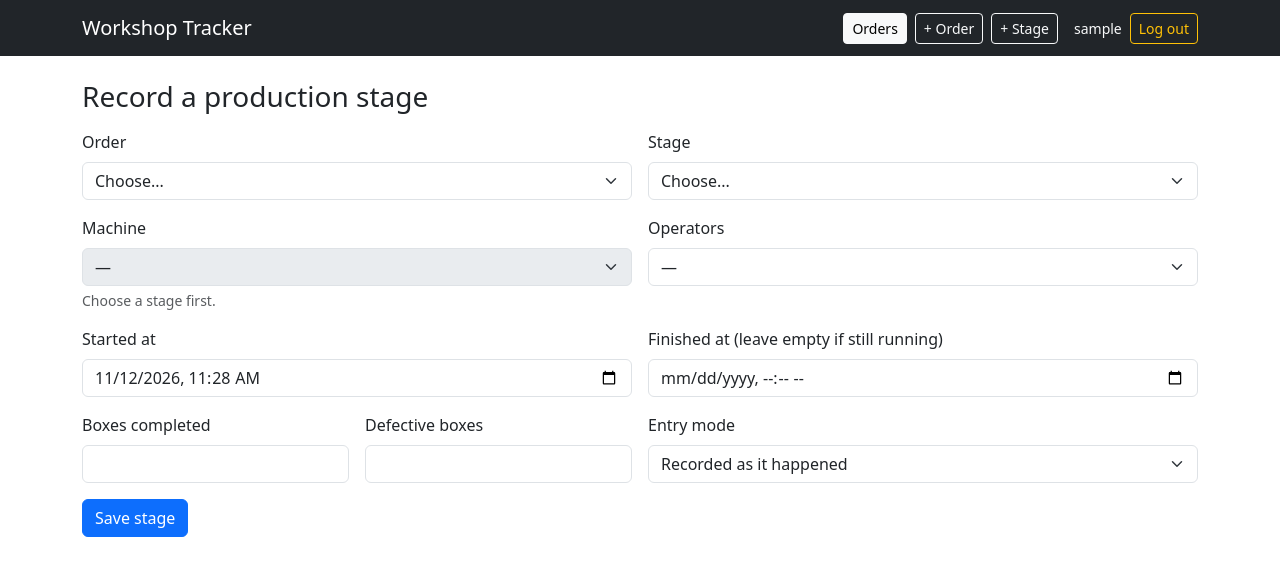
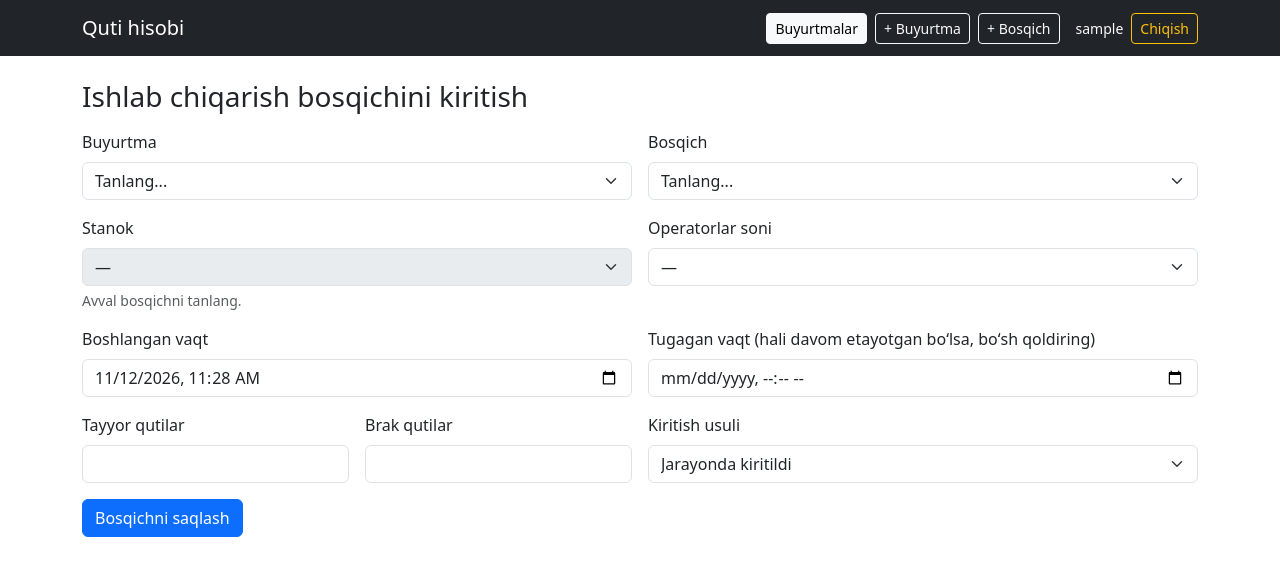
Before and after one commit to botu0106/box-workshop-tracker, a Flask app: page /stages/new in a window 1280 px wide. Shown: the top 576 px of the page. Run offline with Flask 3, Linux system fonts and the light colour scheme; the visitor is signed in with stand-in values (Sample User, id 1); a database or web service that is not in the repository returns one stand-in record (values such as "Sample title"); some libraries are stand-ins or nearby versions.

Commit message:
Uzbek interface complete (Closes #9)

```diff
--- a/app/auth.py
+++ b/app/auth.py
@@ -55,7 +55,7 @@ def login():
 
         # Same message for unknown user and wrong password, so usernames cannot be guessed
         if user is None or not check_password_hash(user["password_hash"], password):
-            error = "Incorrect username or password."
+            error = "Login yoki parol notoʻgʻri."
         else:
             session.clear()
             session["user_id"] = user["user_id"]
@@ -67,5 +67,5 @@ def login():
 @bp.route("/logout", methods=["POST"])
 def logout():
     session.clear()
-    flash("You have been logged out.", "success")
+    flash("Tizimdan chiqdingiz.", "success")
     return redirect(url_for("auth.login"))
--- a/app/routes.py
+++ b/app/routes.py
@@ -131,13 +131,13 @@ def new_order():
                         """,
                         data,
                     )
-                    new_id = cur.fetchone()["order_id"]
+                    cur.fetchone()
                 conn.commit()
-                flash(f"Order {data['order_code']} saved (ID {new_id}).", "success")
+                flash(f"{data['order_code']} raqamli buyurtma saqlandi.", "success")
                 return redirect(url_for("main.list_orders"))
             except psycopg2.errors.UniqueViolation:
                 conn.rollback()
-                errors["order_code"] = "An order with this code already exists."
+                errors["order_code"] = "Bunday raqamli buyurtma allaqachon mavjud."
 
     return render_template("order_form.html", box_types=box_types, errors=errors, form=form)
 
@@ -224,13 +224,13 @@ def new_stage_event():
                         """,
                         data,
                     )
-                    new_id = cur.fetchone()["stage_event_id"]
+                    cur.fetchone()
                 conn.commit()
-                flash(f"Stage saved (ID {new_id}).", "success")
+                flash("Bosqich saqlandi.", "success")
                 return redirect(url_for("main.order_detail", order_id=data["order_id"]))
             except psycopg2.IntegrityError:
                 conn.rollback()
-                flash("The database rejected this record. Please check the values.", "danger")
+                flash("Maʼlumotlar bazasi bu yozuvni qabul qilmadi. Qiymatlarni tekshiring.", "danger")
 
     return render_template(
         "stage_form.html",
@@ -303,11 +303,11 @@ def edit_stage_event(stage_event_id):
                         data,
                     )
                 conn.commit()
-                flash("Stage updated.", "success")
+                flash("Bosqich yangilandi.", "success")
                 return redirect(url_for("main.order_detail", order_id=stage["order_id"]))
             except psycopg2.IntegrityError:
                 conn.rollback()
-                flash("The database rejected this change. Please check the values.", "danger")
+                flash("Maʼlumotlar bazasi bu oʻzgarishni qabul qilmadi. Qiymatlarni tekshiring.", "danger")
     else:
         form = {
             "machine_id": str(stage["machine_id"]) if stage["machine_id"] else "",
--- a/app/templates/base.html
+++ b/app/templates/base.html
@@ -1,23 +1,23 @@
 <!doctype html>
-<html lang="en">
+<html lang="uz">
 <head>
   <meta charset="utf-8">
   <meta name="viewport" content="width=device-width, initial-scale=1">
-  <title>{% block title %}Workshop Tracker{% endblock %}</title>
+  <title>{% block title %}Quti hisobi{% endblock %}</title>
   <link href="https://cdn.jsdelivr.net/npm/bootstrap@5.3.3/dist/css/bootstrap.min.css" rel="stylesheet">
 </head>
 <body>
   <nav class="navbar navbar-dark bg-dark mb-4">
     <div class="container">
-      <a class="navbar-brand" href="{{ url_for('main.list_orders') }}">Workshop Tracker</a>
+      <a class="navbar-brand" href="{{ url_for('main.list_orders') }}">Quti hisobi</a>
       {% if g.user %}
       <div class="d-flex flex-wrap gap-2 align-items-center">
-        <a class="btn btn-light btn-sm" href="{{ url_for('main.list_orders') }}">Orders</a>
-        <a class="btn btn-outline-light btn-sm" href="{{ url_for('main.new_order') }}">+ Order</a>
-        <a class="btn btn-outline-light btn-sm" href="{{ url_for('main.new_stage_event') }}">+ Stage</a>
+        <a class="btn btn-light btn-sm" href="{{ url_for('main.list_orders') }}">Buyurtmalar</a>
+        <a class="btn btn-outline-light btn-sm" href="{{ url_for('main.new_order') }}">+ Buyurtma</a>
+        <a class="btn btn-outline-light btn-sm" href="{{ url_for('main.new_stage_event') }}">+ Bosqich</a>
         <span class="text-light small ms-2">{{ g.user.username }}</span>
         <form method="post" action="{{ url_for('auth.logout') }}" class="d-inline">
-          <button class="btn btn-outline-warning btn-sm">Log out</button>
+          <button class="btn btn-outline-warning btn-sm">Chiqish</button>
         </form>
       </div>
       {% endif %}
--- a/app/templates/stage_form.html
+++ b/app/templates/stage_form.html
@@ -1,26 +1,26 @@
 {% extends "base.html" %}
-{% block title %}New stage{% endblock %}
+{% block title %}Yangi bosqich{% endblock %}
 
 {% macro err(name) %}
   {% if errors.get(name) %}<div class="text-danger small">{{ errors[name] }}</div>{% endif %}
 {% endmacro %}
 
 {% block content %}
-<h1 class="h3 mb-3">Record a production stage</h1>
+<h1 class="h3 mb-3">Ishlab chiqarish bosqichini kiritish</h1>
 
 {% if not orders %}
-  <p class="text-muted">There are no open orders. <a href="{{ url_for('main.new_order') }}">Add an order first.</a></p>
+  <p class="text-muted">Ochiq buyurtmalar yoʻq. <a href="{{ url_for('main.new_order') }}">Avval buyurtma qoʻshing.</a></p>
 {% else %}
 <form method="post" class="row g-3">
 
   <div class="col-12 col-md-6">
-    <label class="form-label">Order</label>
+    <label class="form-label">Buyurtma</label>
     <select name="order_id" class="form-select" required>
-      <option value="">Choose...</option>
+      <option value="">Tanlang...</option>
       {% for o in orders %}
         <option value="{{ o.order_id }}"
           {% if form.get('order_id') == o.order_id|string %}selected{% endif %}>
-          {{ o.order_code }} (received {{ o.received_at.strftime('%d.%m %H:%M') }})
+          {{ o.order_code }} (qabul: {{ o.received_at.strftime('%d.%m %H:%M') }})
         </option>
       {% endfor %}
     </select>
@@ -28,9 +28,9 @@
   </div>
 
   <div class="col-12 col-md-6">
-    <label class="form-label">Stage</label>
+    <label class="form-label">Bosqich</label>
     <select name="stage_id" class="form-select" required>
-      <option value="">Choose...</option>
+      <option value="">Tanlang...</option>
       {% for s in stages %}
         <option value="{{ s.stage_id }}"
           {% if form.get('stage_id') == s.stage_id|string %}selected{% endif %}>
@@ -42,7 +42,7 @@
   </div>
 
   <div class="col-12 col-md-6">
-    <label class="form-label">Machine</label>
+    <label class="form-label">Stanok</label>
     <select name="machine_id" class="form-select">
       <option value="">—</option>
       {% for m in machines %}
@@ -57,7 +57,7 @@
   </div>
 
   <div class="col-12 col-md-6">
-    <label class="form-label">Operators</label>
+    <label class="form-label">Operatorlar soni</label>
     <select name="operators" class="form-select">
       <option value="">—</option>
       <option value="1" {% if form.get('operators') == '1' %}selected{% endif %}>1</option>
@@ -67,44 +67,44 @@
   </div>
 
   <div class="col-12 col-md-6">
-    <label class="form-label">Started at</label>
+    <label class="form-label">Boshlangan vaqt</label>
     <input name="started_at" type="datetime-local" class="form-control" required
            value="{{ form.get('started_at', now_str) }}">
     {{ err('started_at') }}
   </div>
 
   <div class="col-12 col-md-6">
-    <label class="form-label">Finished at (leave empty if still running)</label>
+    <label class="form-label">Tugagan vaqt (hali davom etayotgan boʻlsa, boʻsh qoldiring)</label>
     <input name="finished_at" type="datetime-local" class="form-control"
            value="{{ form.get('finished_at', '') }}">
     {{ err('finished_at') }}
   </div>
 
   <div class="col-6 col-md-3">
-    <label class="form-label">Boxes completed</label>
+    <label class="form-label">Tayyor qutilar</label>
     <input name="boxes_completed" type="number" min="0" class="form-control"
            value="{{ form.get('boxes_completed', '') }}">
     {{ err('boxes_completed') }}
   </div>
 
   <div class="col-6 col-md-3">
-    <label class="form-label">Defective boxes</label>
+    <label class="form-label">Brak qutilar</label>
     <input name="boxes_defective" type="number" min="0" class="form-control"
            value="{{ form.get('boxes_defective', '') }}">
     {{ err('boxes_defective') }}
   </div>
 
   <div class="col-12 col-md-6">
-    <label class="form-label">Entry mode</label>
+    <label class="form-label">Kiritish usuli</label>
     <select name="entry_mode" class="form-select">
-      <option value="realtime" {% if form.get('entry_mode') != 'end_of_day' %}selected{% endif %}>Recorded as it happened</option>
-      <option value="end_of_day" {% if form.get('entry_mode') == 'end_of_day' %}selected{% endif %}>Entered later (end of day)</option>
+      <option value="realtime" {% if form.get('entry_mode') != 'end_of_day' %}selected{% endif %}>Jarayonda kiritildi</option>
+      <option value="end_of_day" {% if form.get('entry_mode') == 'end_of_day' %}selected{% endif %}>Keyinroq kiritildi (kun oxirida)</option>
     </select>
     {{ err('entry_mode') }}
   </div>
 
   <div class="col-12">
-    <button class="btn btn-primary">Save stage</button>
+    <button class="btn btn-primary">Bosqichni saqlash</button>
   </div>
 </form>
 {% endif %}
@@ -133,18 +133,18 @@
 
     if (!stageSelect.value) {
       machineSelect.disabled = true;
-      machineHint.textContent = "Choose a stage first.";
+      machineHint.textContent = "Avval bosqichni tanlang.";
     } else if (allowed.length === 0) {
       machineSelect.value = "";
       machineSelect.disabled = true;
-      machineHint.textContent = "This stage does not use a machine.";
+      machineHint.textContent = "Bu bosqichda stanok ishlatilmaydi.";
     } else if (allowed.length === 1) {
       machineSelect.disabled = false;
       machineSelect.value = String(allowed[0]);
-      machineHint.textContent = "Selected automatically (only one machine for this stage).";
+      machineHint.textContent = "Avtomatik tanlandi (bu bosqich uchun bitta stanok).";
     } else {
       machineSelect.disabled = false;
-      machineHint.textContent = "Choose one of the machines for this stage.";
+      machineHint.textContent = "Bu bosqich uchun stanoklardan birini tanlang.";
     }
   }
 
```
Also changed, not shown: app/templates/login.html (+7 -7 lines), app/templates/order_detail.html (+19 -19 lines), app/templates/order_form.html (+14 -14 lines), app/templates/orders.html (+10 -10 lines), app/templates/stage_edit.html (+16 -16 lines), app/validation.py (+29 -29 lines), db/reference_data.sql (+48 -29 lines), tests/test_app.py (+5 -7 lines), tests/test_auth.py (+1 -1 lines), README.md.
